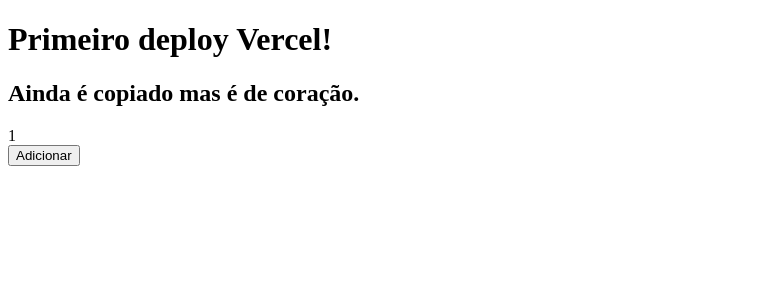
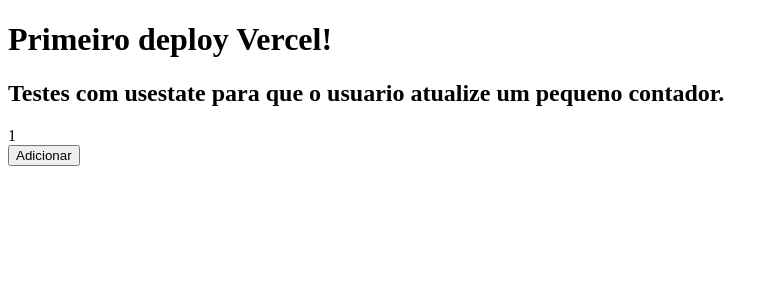
Before and after one commit to hverton1a/nextJS-Vercel-first-approach, a Next.js app: page / in a window 1280 px wide. Shown: the top 300 px of the page, without its empty margins (0-779 px from the left). Built offline with nearby package versions, Linux system fonts and the light colour scheme.

Commit message:
Update index.js

```diff
--- a/pages/index.js
+++ b/pages/index.js
@@ -8,7 +8,7 @@
 function Home(){
     return     <div>
          <h1>Primeiro deploy Vercel!</h1>
-         <h2>Ainda é copiado mas é de coração.</h2>
+         <h2>Testes com usestate para que o usuario atualize um pequeno contador.</h2>
          <Contador />
          </div>
 }
```
